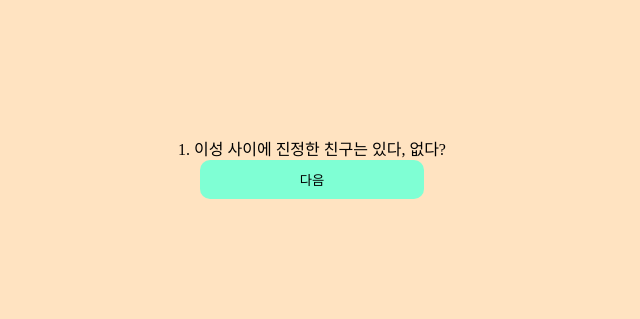
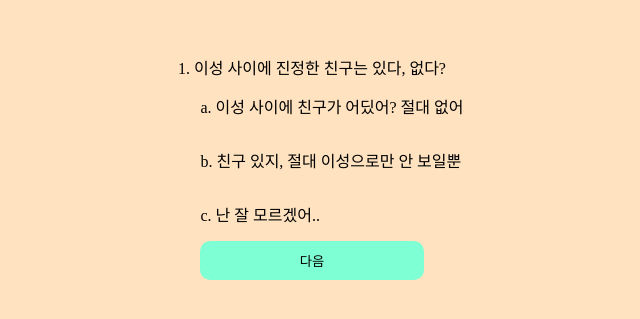
Before and after one commit to jueunhong/MyMBTI, a React (Create React App) app in the folder mbti-test/: page /#/Test in a window 1280 px wide. Shown: the part 233-552 px from the top of the page, without its empty margins (328-968 px from the left). Built offline with nearby package versions, Linux system fonts and the light colour scheme; a web font is replaced by a local one.

Commit message:
Test 화면 답변 선택지 가져오기, 질문 끝나면 Result 화면으로 이동

```diff
--- a/mbti-test/src/pages/Test.js
+++ b/mbti-test/src/pages/Test.js
@@ -1,19 +1,36 @@
 import React, { useState } from "react";
 import styles from "./Test.module.css";
 import {qna, info} from "./data";
+import { useNavigate } from "react-router-dom";
 
 const Test = () => {
     const [question, setQuestion] = useState(qna[0].q);
+    const [answer, setAnswer] = useState([qna[0].a[0].answer, qna[0].a[1].answer, qna[0].a[2].answer]);
     const [num, setNum] = useState(1);
+    const navigate = useNavigate();
     const onClick = () => {
-        setNum(prev => prev+1);
-        setQuestion(qna[num].q);
+        if(num === 12){
+            navigate("/Result");
+        } else{
+            setNum(prev => prev+1);
+            setQuestion(qna[num].q);
+            setAnswer([qna[num].a[0].answer, qna[num].a[1].answer, qna[num].a[2].answer])
+        }
         };
-
 
     return(
         <div className={styles.Container}>
-          {qna && <div>{question}</div>}
+          {qna &&
+          <>
+            <div>{question}</div>
+            <div>
+                <ul>
+                    {answer.map(a => <li key={a}>{a}</li>)}
+                </ul>
+
+            </div>
+          </>
+          }
           <button onClick={onClick}><span>다음</span></button>
         </div>
     )
```
